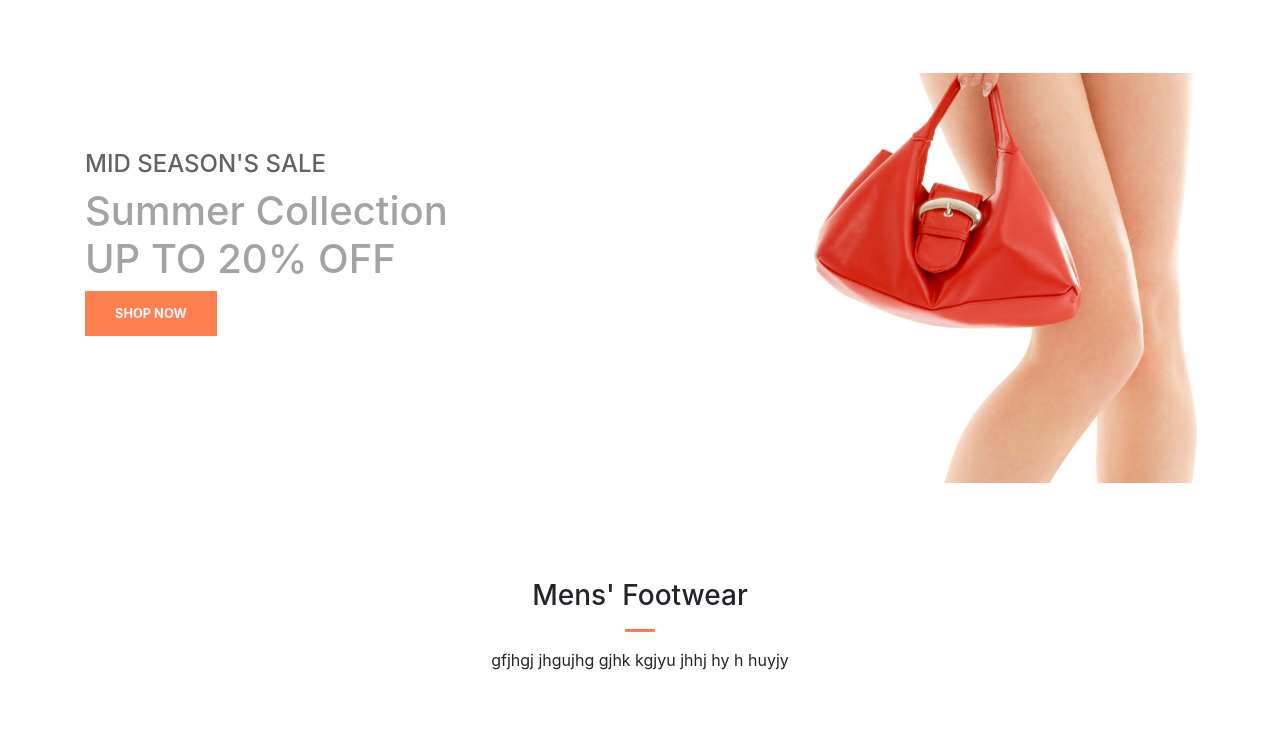
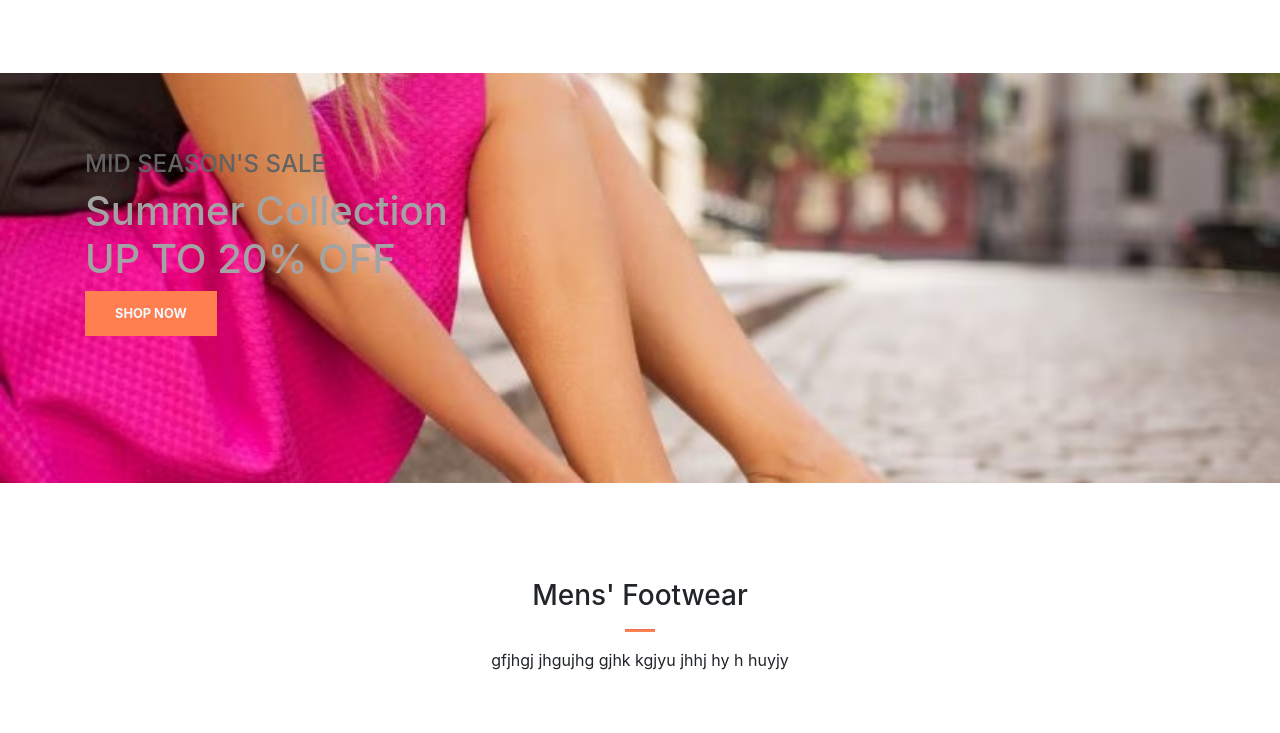
Before and after one commit to HasinduN/Sereppu, a plain HTML site: page index.html in a window 1280 px wide. Shown: the part 2168-2901 px from the top of the page. Drawn offline with nearby package versions, Linux system fonts and the light colour scheme.

Commit message:
banner image changed

```diff
--- a/style.css
+++ b/style.css
@@ -206,7 +206,7 @@ hr {
 }
 
 #banner {
-  background-image: url("img/back2.jpg");
+  background-image: url("img/back.avif");
   width: 100%;
   height: 60vh;
   background-size: cover;
```
